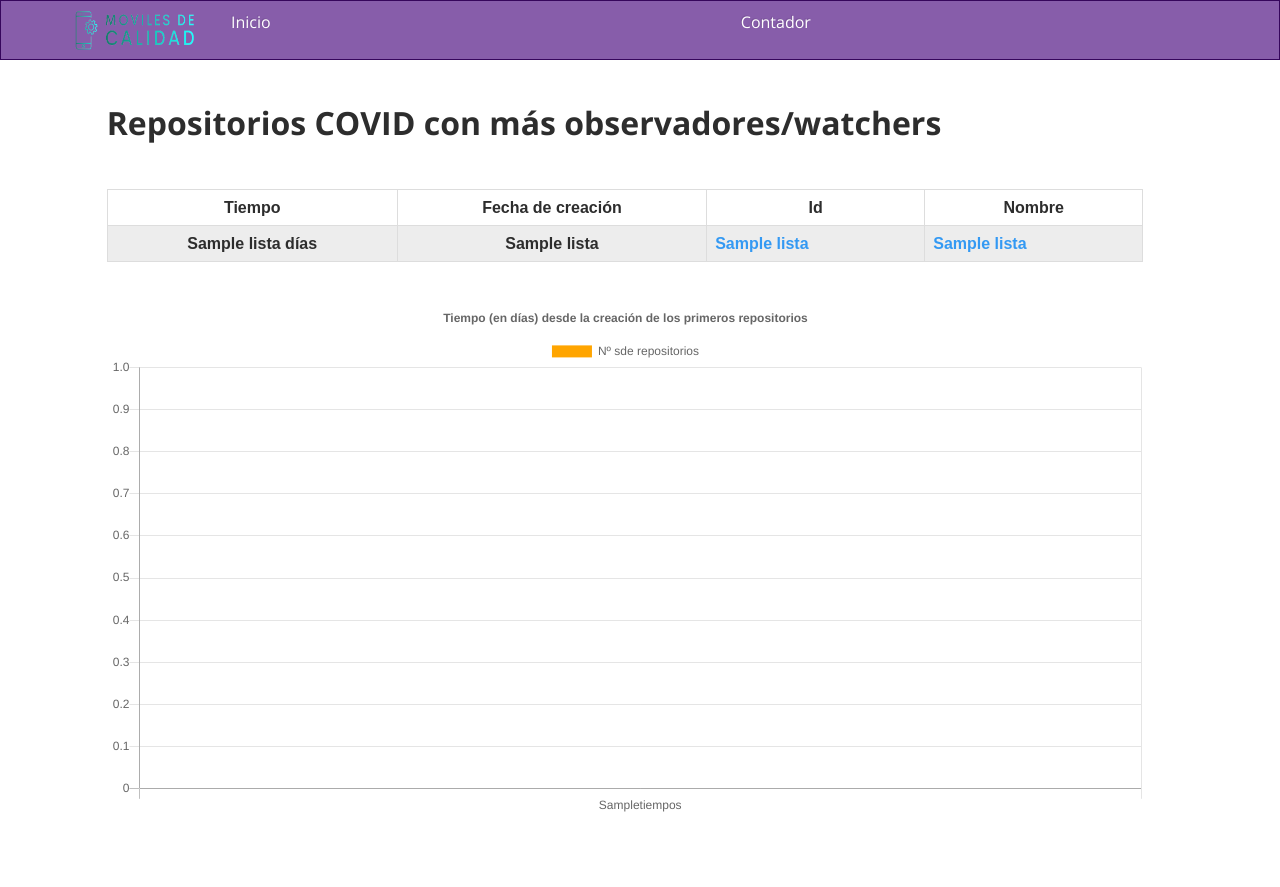
After one commit to joscorfis/COVID-19-Analytics, a Django app: template main/templates/lista_firsts_repos.html in a window 1280 px wide. The commit adds this page. Run offline with Django 3.2, Linux system fonts and the light colour scheme; the template is opened without the code that fills it: most values are stand-ins (such as "Sample title", 1, 10 or a date in 2020); lists and menus that the app fills with data are empty; some libraries are stand-ins or nearby versions.

Commit message:
Task-007: Obtención, filtrado y ordenación de los primeros repositorios COVID creados
Se han desarrollado e implementado el código necesario para la funcionalidad de consultar la lista de los primeros repositorios COVID creados durante la pandemia, asi como un boton que redirrecione a la parte de arriba de la pagina actual.

```diff
--- a/covid19analyzer/urls.py
+++ b/covid19analyzer/urls.py
@@ -9,5 +9,6 @@ urlpatterns = [
     path('lista-mas-forks/', views.lista_mas_forks),
     path('lista-mas-estrellas/', views.lista_mas_estrellas),
     path('lista-mejores-lenguajes/', views.lista_mejores_lenguajes),
+    path('lista-primeros-repositorios/', views.lista_primeros_repositorios),
     path('show/1', views.show),
 ]
--- a/main/static/custom.min.css
+++ b/main/static/custom.min.css
@@ -118,3 +118,72 @@ body {
   float:left;
   background-color:rgb(59, 216, 59);
 }
+
+/* BOTON DE IR ARRIBA */
+
+.go-top-container {
+  position: fixed;
+  bottom: 1rem;
+  right: 1rem;
+  width: 6.6rem;
+  height: 6.6rem;
+  z-index: -1;
+}
+
+.go-top-button {
+  width: 0rem;
+  height: 0rem;
+  cursor: pointer;
+  top: 50%;
+  left: 50%;
+  transform: translate(-50%,-50%) scale(1);
+  z-index: -1;
+}
+
+.go-top-button img {
+  position: absolute;
+  font-size: 1.7rem;
+  top: 48%;
+  left: 50%;
+  transform: translate(-50%,-50%) scale(0);
+  transition: .2s;
+}
+
+.go-top-button img:hover {
+  filter: brightness(70%)
+}
+
+.go-top-button img:active {
+  filter: brightness(110%);
+  transition: .0s;
+}
+
+.show {
+  z-index: 10;
+}
+
+.show .go-top-button {
+  animation: popup .3s ease-in;
+  width: 6.6rem;
+  height: 6,6rem;
+  z-index: 11;
+}
+
+.show img {
+  transform: translate(-50%,-50%) scale(1);
+}
+
+@keyframes popup {
+  0% {
+    width: 0rem;
+    height: 0rem;
+  }
+  50% {
+    width: 8rem;
+    height: 8rem;
+  }
+  100% {
+    width: 6.6rem;
+    height: 6.6rem;
+  }
+}
--- /dev/null
+++ b/main/static/gotop.js
@@ -0,0 +1,15 @@
+window.onscroll = function(){
+    if(document.documentElement.scrollTop > 100){
+        document.querySelector('.go-top-container')
+        .classList.add('show');
+    } else {
+        document.querySelector('.go-top-container')
+        .classList.remove('show');
+    }
+}
+document.querySelector('.go-top-container').addEventListener('click',() => {
+    window.scrollTo({
+        top:0,
+        behavior: 'smooth'
+    });
+});
--- a/main/templates/base.html
+++ b/main/templates/base.html
@@ -102,6 +102,14 @@
         <div class="col-sm-1"></div>
       </div>
     </div>
+
+    <div class="go-top-container">
+      <div class="go-top-button">
+        <img style="width:50;padding:10%; background-color: rgba(200,0,220, 0.7); border-radius: 50%;" src="https://img.icons8.com/ios-filled/50/000000/chevron-up.png"/>
+      </div>
+    </div>
+    <script src="{% static 'gotop.js' %}"></script>
+
   </body>
 
   <!-- - - - - - -->
--- a/main/templates/index.html
+++ b/main/templates/index.html
@@ -40,7 +40,7 @@
         <button class="fila-del-centro col-sm-4 espaciado botones-inicio" style="background-color: rgb(0, 190, 0)" onclick="window.location.href='/lista-mejores-lenguajes'">
           <div><b class="text-white">Lenguajes de programación más utilizados en repositorios COVID</b></div>
         </button>
-        <button class="fila-del-centro col-sm-4 espaciado botones-inicio" style="background-color: orange" onclick="window.location.href='/lista'">
+        <button class="fila-del-centro col-sm-4 espaciado botones-inicio" style="background-color: orange" onclick="window.location.href='/lista-primeros-repositorios'">
           <div><b class="text-white">Repositorios COVID que aparecieron primero</b></div>
         </button>
         <button class="fila-del-centro col-sm-4 espaciado botones-inicio" style="background-color: pink" onclick="window.location.href='/lista'">
--- /dev/null
+++ b/main/templates/lista_firsts_repos.html
@@ -0,0 +1,78 @@
+{% extends 'base.html' %}
+
+{% block style_css %}
+<style>
+table {
+  font-family: arial, sans-serif;
+  font-size: 50%;
+  border-collapse: collapse;
+  width: 100%;
+}
+
+td, th {
+  border: 1px solid #dddddd;
+  text-align: left;
+  padding: 8px;
+}
+
+tr:nth-child(even) {
+  background-color: #ededed;
+}
+</style>
+{% endblock %}
+
+{% block encabezado %}
+
+{% endblock %}
+
+{% block contenido %}
+    <br>
+    <h2><b>Repositorios COVID con más observadores/watchers</b><h2>
+    <br>
+    <table>
+        <tr>
+            <th class="text-center">Tiempo</th>
+            <th class="text-center">Fecha de creación</th>
+            <th class="text-center">Id</th>
+            <th class="text-center">Nombre</th>
+        </tr>
+        {% for id,n,c,t in lista %}
+        <tr>
+            <th class="text-center">{{t}} días</th>
+            <th class="text-center">{{c}}</th>
+            <th><a href="/show/1">{{id}}</a></th>
+            <th><a href="/show/1">{{n}}</a></th>
+        </tr>
+        {% endfor %}
+    </table>
+    <br>
+
+    <script src="https://cdn.jsdelivr.net/npm/chart.js@2.9.4"></script>
+    <canvas id="chart" width="200" height="100"></canvas>
+    <script>
+      let ctx = document.getElementById("chart").getContext("2d");
+      let str = "{{tiempos}}".replaceAll("&#x27;", "").replaceAll(/ /g, "").replace("(","").replace(")","");
+      let lista_tiempos = str.split(",");
+      let lista_valores = "{{valores}}".replaceAll(/ /g, "").replace("(","").replace(")","").split(",");
+      let chart = new Chart(ctx, {
+        type: "bar",
+        data: {
+          labels: lista_tiempos,
+          datasets: [
+            {
+              label: "Nº sde repositorios",
+              backgroundColor: 'orange',
+              borderColor: "#000000",
+              data: lista_valores
+              }
+            ]
+          },
+          options: {
+            title: {
+                text: "Tiempo (en días) desde la creación de los primeros repositorios",
+                display: true
+            }
+          }
+        });
+    </script>
+{% endblock %}
```
Also changed, not shown: main/queries.py (+49 -3 lines), main/views.py (+29 -0 lines).
